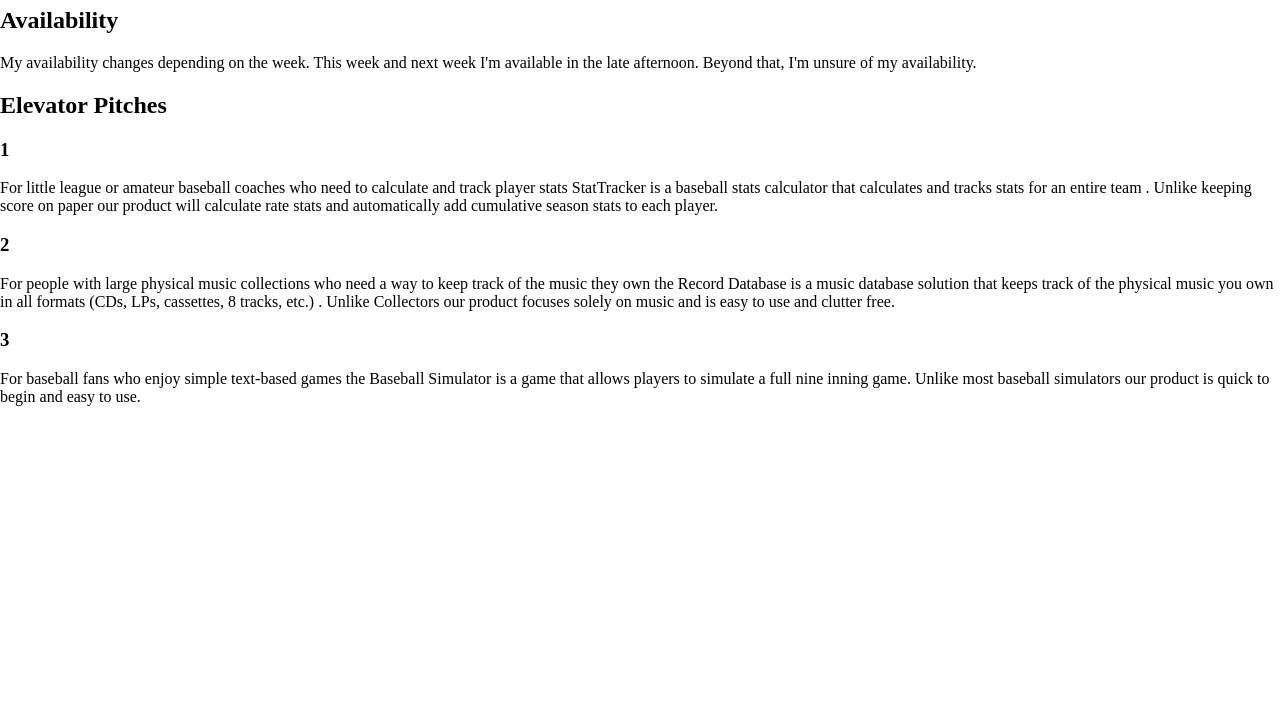
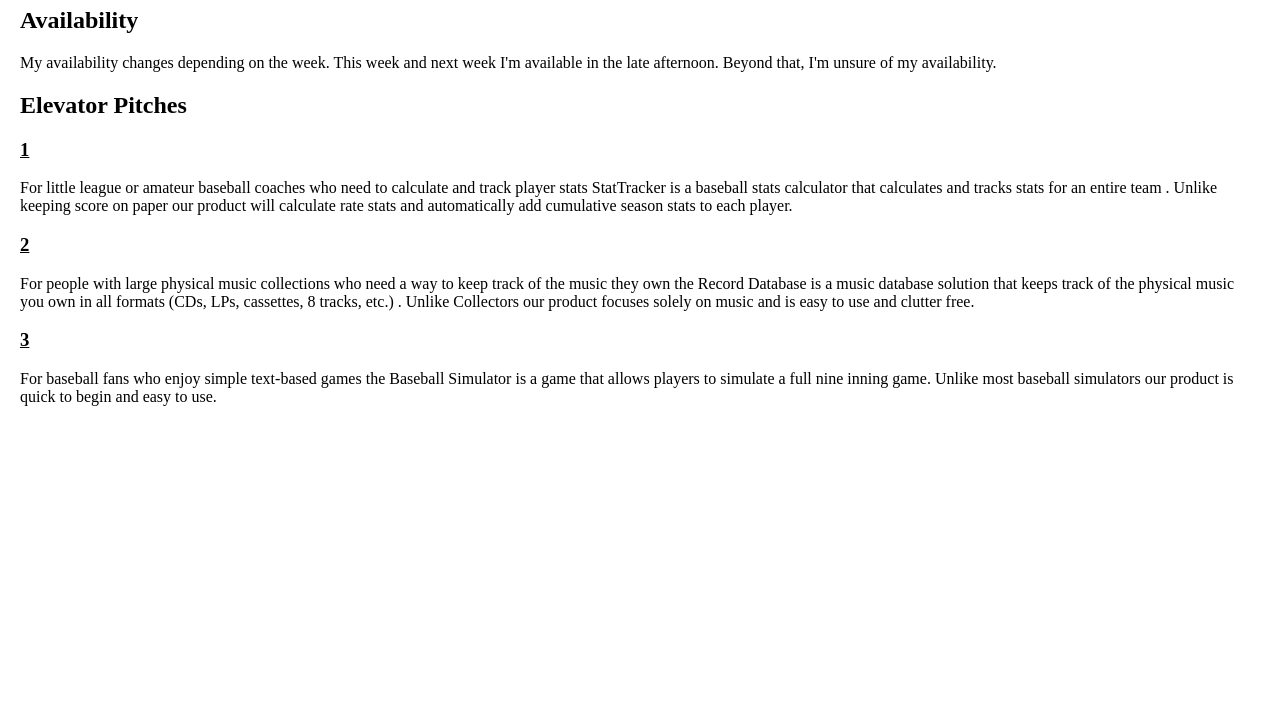
Before and after one commit to mmathison2/GitDemo, a plain HTML site: page index.html in a window 1280 px wide. Shown: the part 73-800 px from the top of the page. Drawn offline with Linux system fonts and the light colour scheme.

Commit message:
Update index.html

```diff
--- a/index.html
+++ b/index.html
@@ -3,7 +3,10 @@
 <head>
 <style>
 body {
-margin: auto;
+margin: 20px;
+}
+h3 {
+text-decoration: underline;
 }
 </style>
 </head>
```
